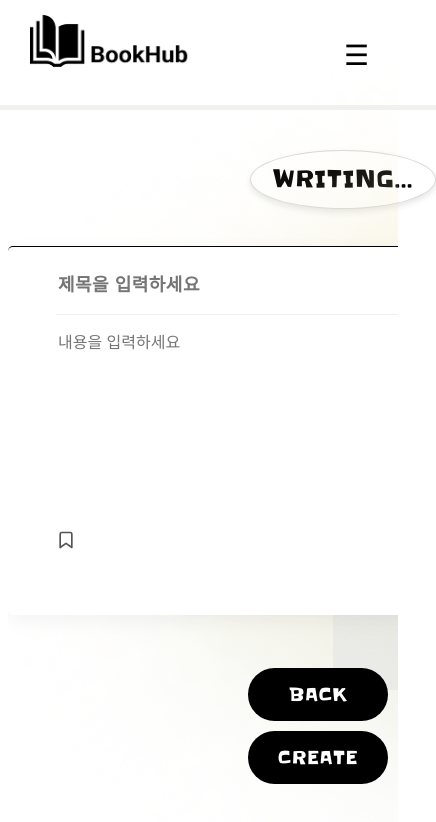
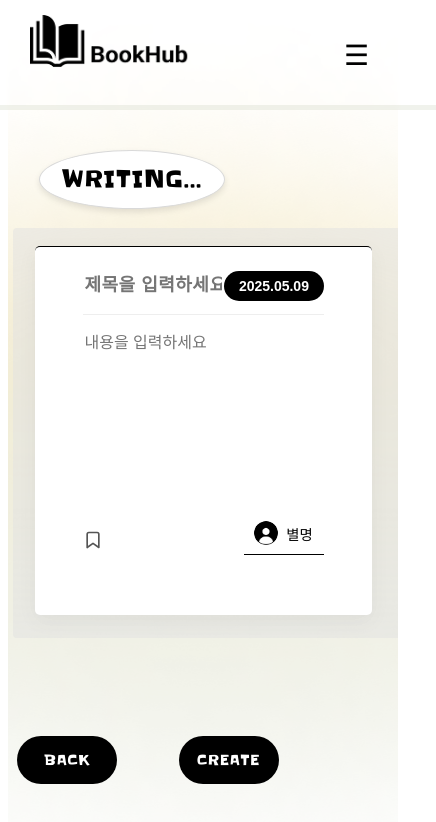
Before and after one commit to BookHub-BookTrio/BookHub-Front, a React (Create React App) app in the folder bookhub/: page /community/write in a window 390 px wide. Shown: the top 822 px of the page, 436 px wide, since content can reach past the window. Built offline with nearby package versions, Linux system fonts and the light colour scheme; no server answers; a web font is replaced by a local one.

Commit message:
[Feat/#40] - Community Page 반응형 추가

```diff
--- a/bookhub/src/component/button/FooterButton.jsx
+++ b/bookhub/src/component/button/FooterButton.jsx
@@ -1,5 +1,6 @@
 import styled from "styled-components";
 import { useNavigate } from "react-router-dom";
+import media from "../../assets/media";
 
 const ButtonContainer = styled.div`
   position: fixed;
@@ -14,6 +15,16 @@ const ButtonContainer = styled.div`
   margin-bottom: 40px;
   margin-left: 200px;
   z-index: 1011;
+
+  ${media.tablet} {
+    margin-left: 10%;
+    margin-bottom: 15%;
+  }
+  ${media.mobile} {
+    right: 60px;
+    flex-wrap: nowrap;
+    gap: 50px;
+  }
 `;
 
 const ButtonGroup = styled.div`
@@ -39,6 +50,10 @@ const SubmitButton = styled.button`
   white-space: nowrap;
   letter-spacing: 0.7px;
   z-index:1011;
+  ${media.mobile} {
+    width: 100px;
+    font-size: 14px;
+  }
 `;
 
 const FooterButton = ({ status, onClickCreate, onClickDelete, onClickEdit, onClickDone }) => {
--- a/bookhub/src/component/button/Pagination.jsx
+++ b/bookhub/src/component/button/Pagination.jsx
@@ -1,5 +1,6 @@
 import React from "react";
 import styled from "styled-components";
+import media from "../../assets/media";
 
 const PaginationWrapper = styled.div`
   text-align: center;
@@ -12,6 +13,14 @@ const PaginationWrapper = styled.div`
   left: 50%;
   transform: translateX(-50%);
   padding-bottom: 120px;
+
+  ${media.tablet} {
+    padding-bottom: 220px;
+  }
+
+  ${media.mobile} {
+    padding-bottom: 150px;
+  }
 `;
 
 const PaginationButton = styled.button`
--- a/bookhub/src/component/community/State.jsx
+++ b/bookhub/src/component/community/State.jsx
@@ -1,5 +1,6 @@
 import styled from "styled-components";
 import React from "react";
+import media from "../../assets/media";
 
 // 커뮤니티 상태에 따라 writing ../ post/ editing .. 으로 변경
 const BadgeWrapper = styled.div`
@@ -33,6 +34,17 @@ const BadgeWrapper = styled.div`
   box-shadow: 0px 3px 6px rgba(0, 0, 0, 0.1);
   border: ${({ type }) => (type === "post" ? "none" : "1.5px solid #d9d9d9")};
   white-space: nowrap; // 텍스트 줄바꿈 방지
+
+  ${media.tablet} {
+    z-index: 1011;
+    left: 50%;
+    transform: translate(-50%, -50%);
+    top: 22%;
+  }
+    ${media.mobile} {
+    left: 10%;
+    z-index: 1011;
+  }
 `;
 
 const State = ({ type, isPostAuthor }) => {
--- a/bookhub/src/pages/community/CommunityFormStyles.jsx
+++ b/bookhub/src/pages/community/CommunityFormStyles.jsx
@@ -1,4 +1,5 @@
 import styled from "styled-components";
+import media from "../../assets/media";
 
 export const Rectangle = styled.div`
   position: absolute;
@@ -10,6 +11,15 @@ export const Rectangle = styled.div`
   border-radius: 4px;
   opacity: 0.5;
   z-index: -1;
+  ${media.tablet} {
+    left: 100px;
+    top: 470px;
+  }
+    ${media.mobile} {
+    left: 5px;
+    top: 220px;
+    height: 410px;
+    }
 `;
 
 export const CommunityArticle = styled.div`
@@ -26,6 +36,12 @@ export const CommunityArticle = styled.div`
   box-shadow: 0px 6px 20px rgba(0, 0, 0, 0.05);
   position: relative;
   border-top: 1px solid;
+  ${media.tablet} {
+    width: 80%;
+  }
+  ${media.mobile} {
+    width: 70%;
+  }
 `;
 
 export const InnerContainer = styled.div`
--- a/bookhub/src/pages/community/CommunityStyles.jsx
+++ b/bookhub/src/pages/community/CommunityStyles.jsx
@@ -1,5 +1,6 @@
 import styled from "styled-components";
 import GradientBg from "../../component/image/Eclipse.png";
+import media from "../../assets/media";
 
 export const CommunityContainer = styled.div`
   width: 100vw;
@@ -20,10 +21,24 @@ export const CommunityContainer = styled.div`
     align-items: left;
     position: fixed;
     top: 140px;
+    ${media.tablet} {
+      margin-left: 120px;
+      margin-top: 90px;
+    }
+    ${media.mobile} {
+      margin-left: 20px;
+      font-size: 20px;
+    }
   }
   background-image: url(${GradientBg});
   background-repeat: no-repeat;
   background-size: cover;
+  ${media.tablet} {
+    background-position: center center;
+  }
+  ${media.mobile} {
+      background-position: center center;
+  }
 `;
 
 export const CommunityArticle = styled.div`
@@ -47,6 +62,9 @@ export const CommunityArticle = styled.div`
     background-color:rgb(244, 244, 244);
     cursor: pointer;
   }
+  ${media.tablet} {
+    width: 80%;
+  }
 `;
 
 export const CommunityTitle = styled.div`
@@ -69,6 +87,10 @@ export const CommunityDate = styled.div`
   letter-spacing: 1px;
   font-family: "Pretendard-Medium", Helvetica;
   margin-right: 150px;
+
+  ${media.tablet} {
+    margin-right: 100px;
+  }
 `;
 
 export const CommunityArrow = styled.img`
@@ -86,4 +108,13 @@ export const Rectangle = styled.div`
   border-radius: 4px;
   opacity: 0.5;
   z-index: -1;
+
+  ${media.tablet} {
+    left: 100px;
+    top: 440px;
+  }
+  ${media.mobile} {
+    left: 10px;
+    top: 202px;
+  }
 `;
--- a/bookhub/src/pages/main/Main.jsx
+++ b/bookhub/src/pages/main/Main.jsx
@@ -206,7 +206,7 @@ const fetchTodayBooks = async () => {
             </S.BookContent>
          </S.PopupBox>
         </S.PopupOverlay>
-      )};
+      )}
 
       {/* Main_3 */}
       <S.Main3Container>
```
